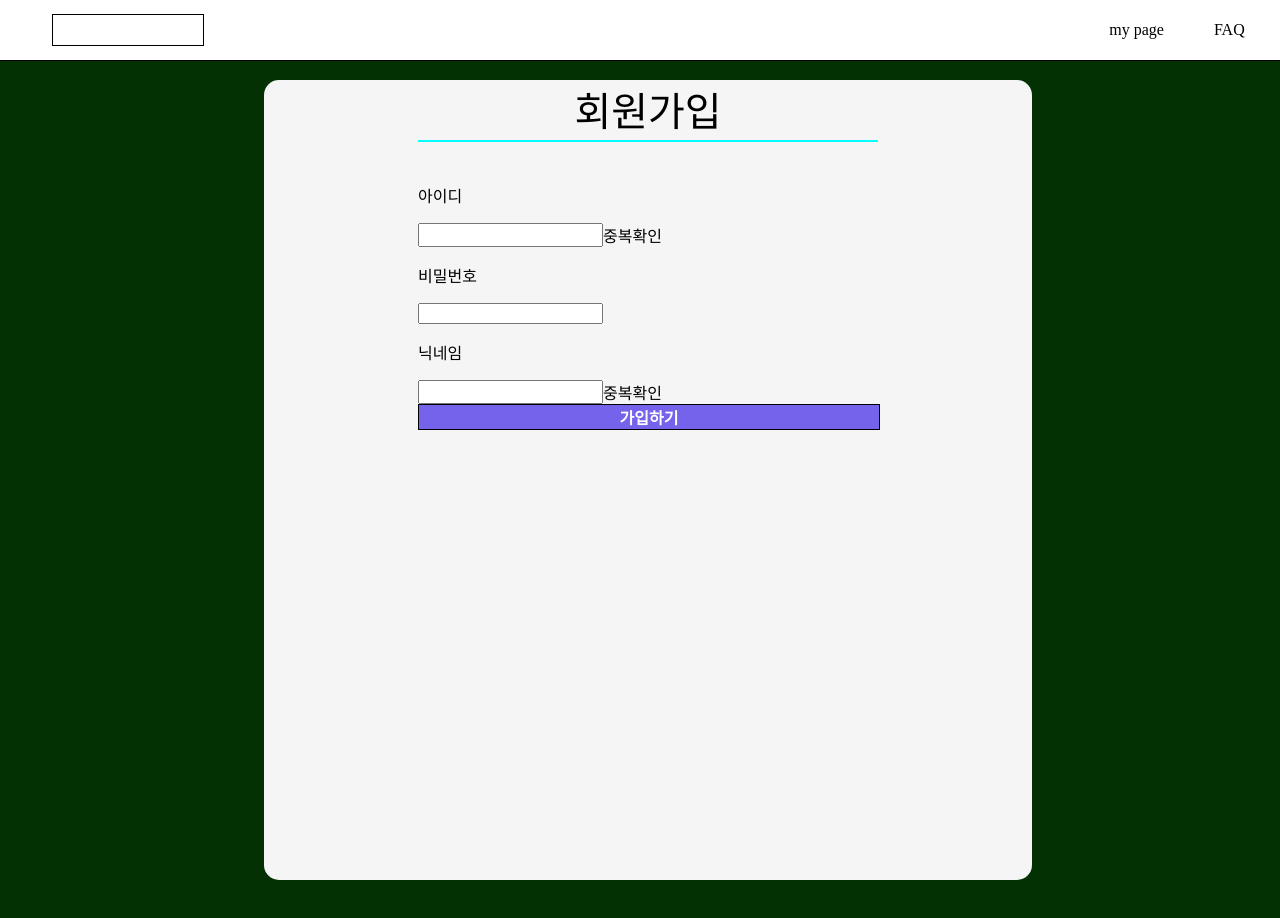
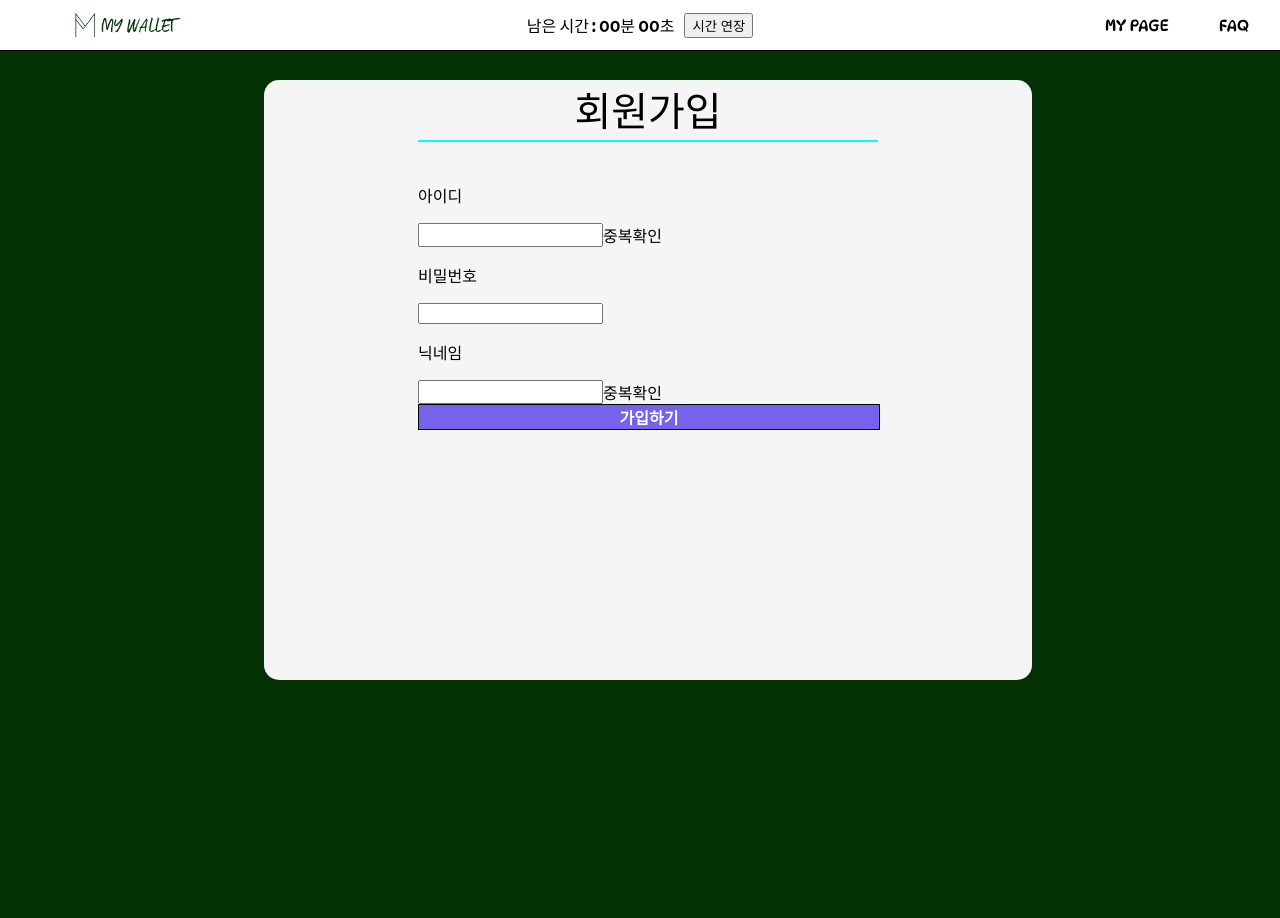
Before and after one commit to jisub12/sangpay, a website: page signuppage.html in a window 1280 px wide. Drawn offline with nearby package versions, Linux system fonts and the light colour scheme.

Commit message:
signup page css fixing

```diff
--- a/signuppage.css
+++ b/signuppage.css
@@ -4,7 +4,7 @@
     background-color: #033104;
 }
 
-.header{
+/* .header{
     width: 100%;
     height: 60px;
     border-bottom: 1px solid;
@@ -70,11 +70,11 @@
 
     display: flex;
     justify-content: flex-end;
-}
+} */
 
 .b-my-page-box{
     width: 60%;
-    height: 800px;
+    height: 600px;
 
     border-radius: 15px;
     /* box-shadow: 5px 5px 5px; */
--- a/signuppage.html
+++ b/signuppage.html
@@ -7,6 +7,7 @@
     <meta name="viewport" content="width=device-width, initial-scale=1.0">
     <title>Document</title>
     <link rel="stylesheet" type="text/css" href="./signuppage.css">
+    <link rel="stylesheet" href="./sharestyle.css">
     <script src="https://code.jquery.com/jquery-3.6.0.min.js"></script>
 
 
@@ -36,15 +37,22 @@
 <body class="whole-mypage">
     <div class="header">
         <div class="b-sangpay-logo">
-            <div class="b-logo"></div>
+            <a href="./wallet.html">
+                <div class="b-logo"></div>
+            </a>
         </div>
         <div class="b-session-time">
-            <div class="b-session"></div>
+            <div class="b-session">남은 시간 : 00분 00초</div>
+            <button class="b-time-extend-btn">시간 연장</button>
         </div>
         <div class="b-menu-option">
             <ul class="b-header-list">
-                <li class="b-header-list-item">my page</li>
-                <li class="b-header-list-item">FAQ</li>
+                <li class="b-header-list-item">
+                    <a class="b-header-my-page" href="./mypage.html">MY PAGE</a>
+                </li>
+                <li class="b-header-list-item">
+                    <a class="b-header-faq" href="./board.html">FAQ</a>
+                </li>
             </ul>
         </div>
     </div>
```
